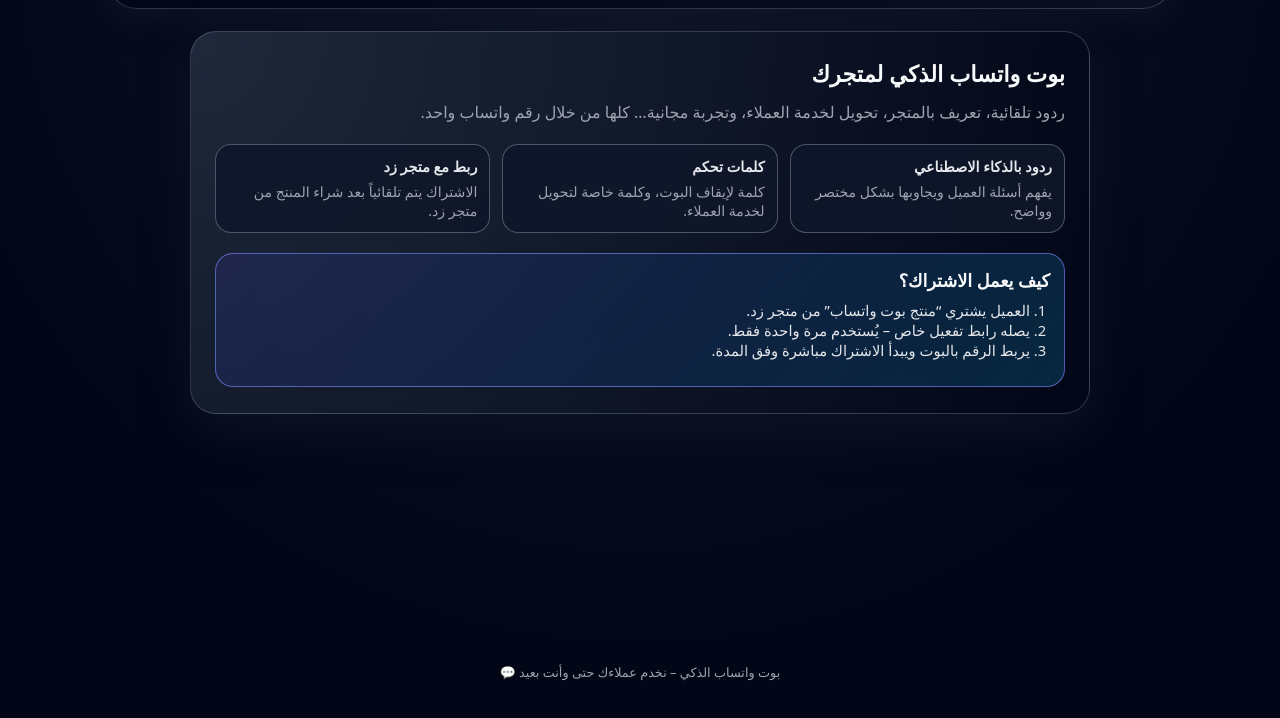
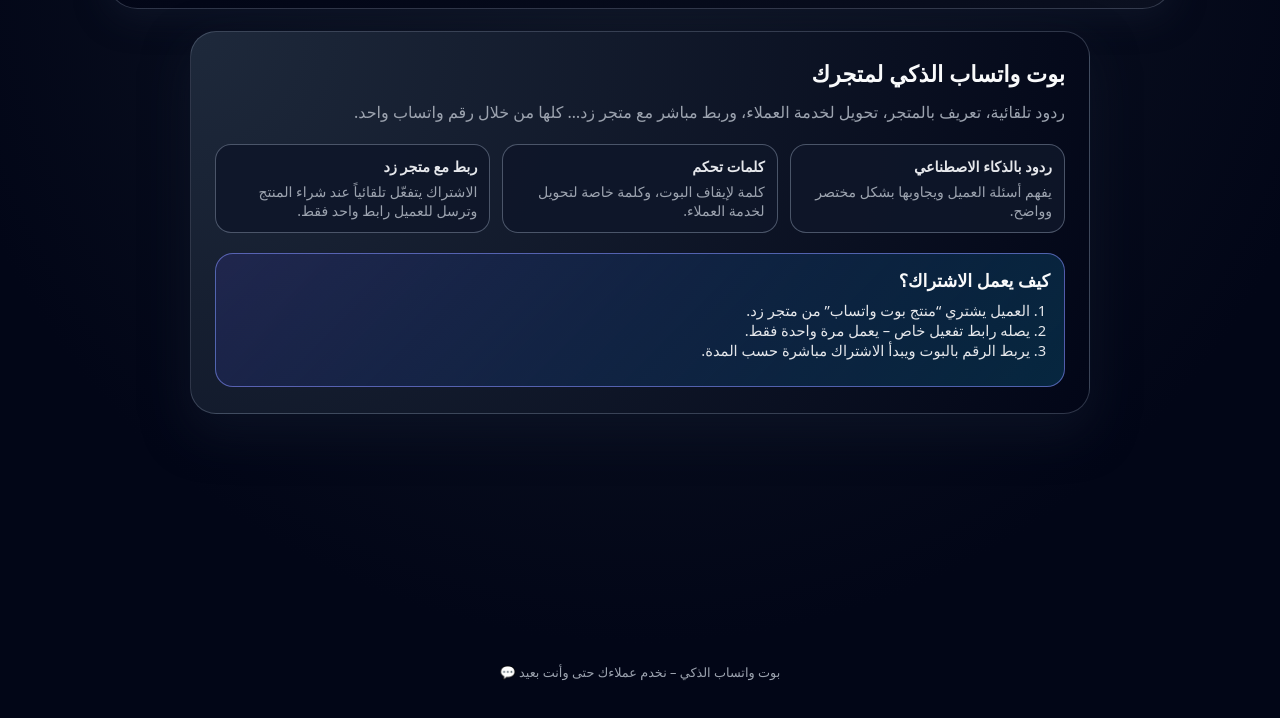
Before and after one commit to Dari5644/a1, a website: page public/whatsapp.html in a window 1280 px wide. Shown: the part 74-792 px from the top of the page. Drawn offline with Linux system fonts and the light colour scheme.

Commit message:
Update whatsapp.html

```diff
--- a/public/whatsapp.html
+++ b/public/whatsapp.html
@@ -20,8 +20,8 @@
         <section class="card">
           <h1 class="title">بوت واتساب الذكي لمتجرك</h1>
           <p class="text">
-            ردود تلقائية، تعريف بالمتجر، تحويل لخدمة العملاء، وتجربة مجانية… كلها
-            من خلال رقم واتساب واحد.
+            ردود تلقائية، تعريف بالمتجر، تحويل لخدمة العملاء، وربط مباشر مع
+            متجر زد… كلها من خلال رقم واتساب واحد.
           </p>
 
           <div class="info-grid">
@@ -35,7 +35,7 @@
             </div>
             <div>
               <h3>ربط مع متجر زد</h3>
-              <p>الاشتراك يتم تلقائياً بعد شراء المنتج من متجر زد.</p>
+              <p>الاشتراك يتفعّل تلقائياً عند شراء المنتج وترسل للعميل رابط واحد فقط.</p>
             </div>
           </div>
 
@@ -43,8 +43,8 @@
             <h2>كيف يعمل الاشتراك؟</h2>
             <ol>
               <li>العميل يشتري “منتج بوت واتساب” من متجر زد.</li>
-              <li>يصله رابط تفعيل خاص – يُستخدم مرة واحدة فقط.</li>
-              <li>يربط الرقم بالبوت ويبدأ الاشتراك مباشرة وفق المدة.</li>
+              <li>يصله رابط تفعيل خاص – يعمل مرة واحدة فقط.</li>
+              <li>يربط الرقم بالبوت ويبدأ الاشتراك مباشرة حسب المدة.</li>
             </ol>
           </div>
         </section>
```
